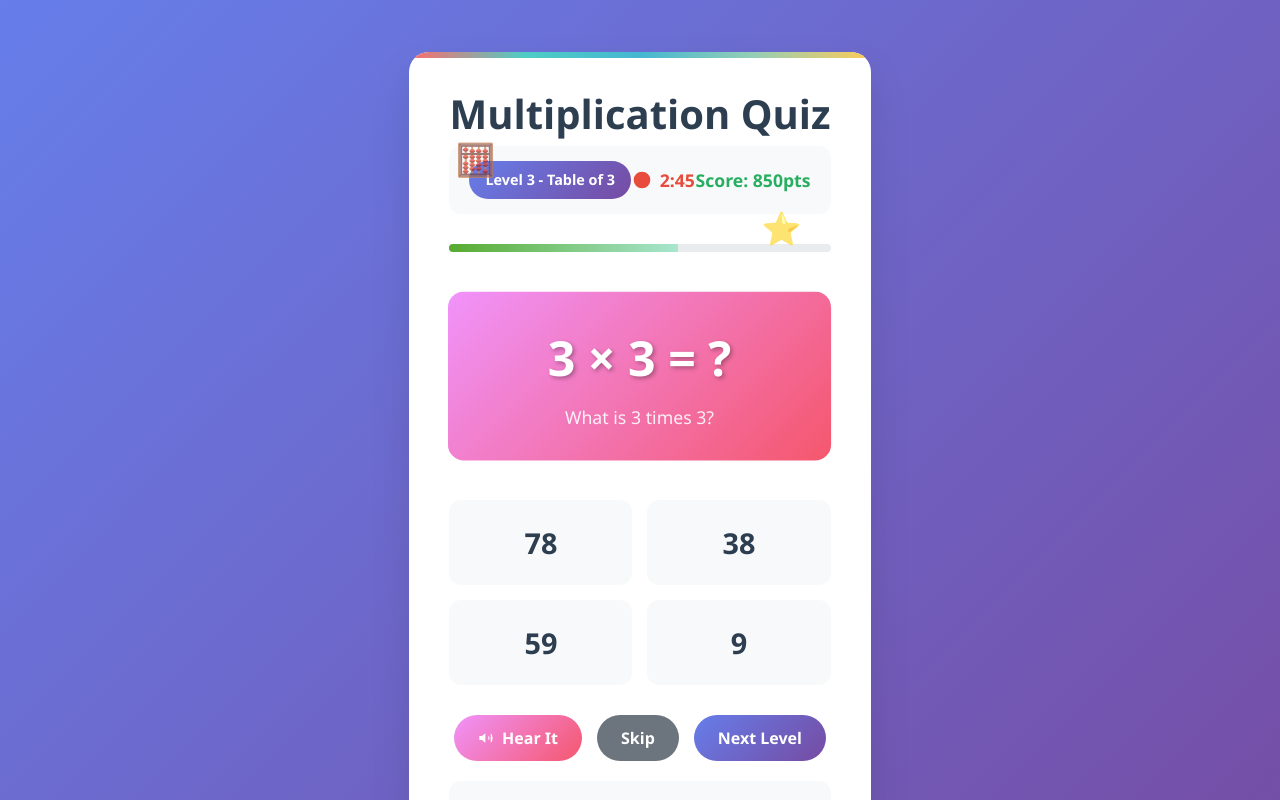
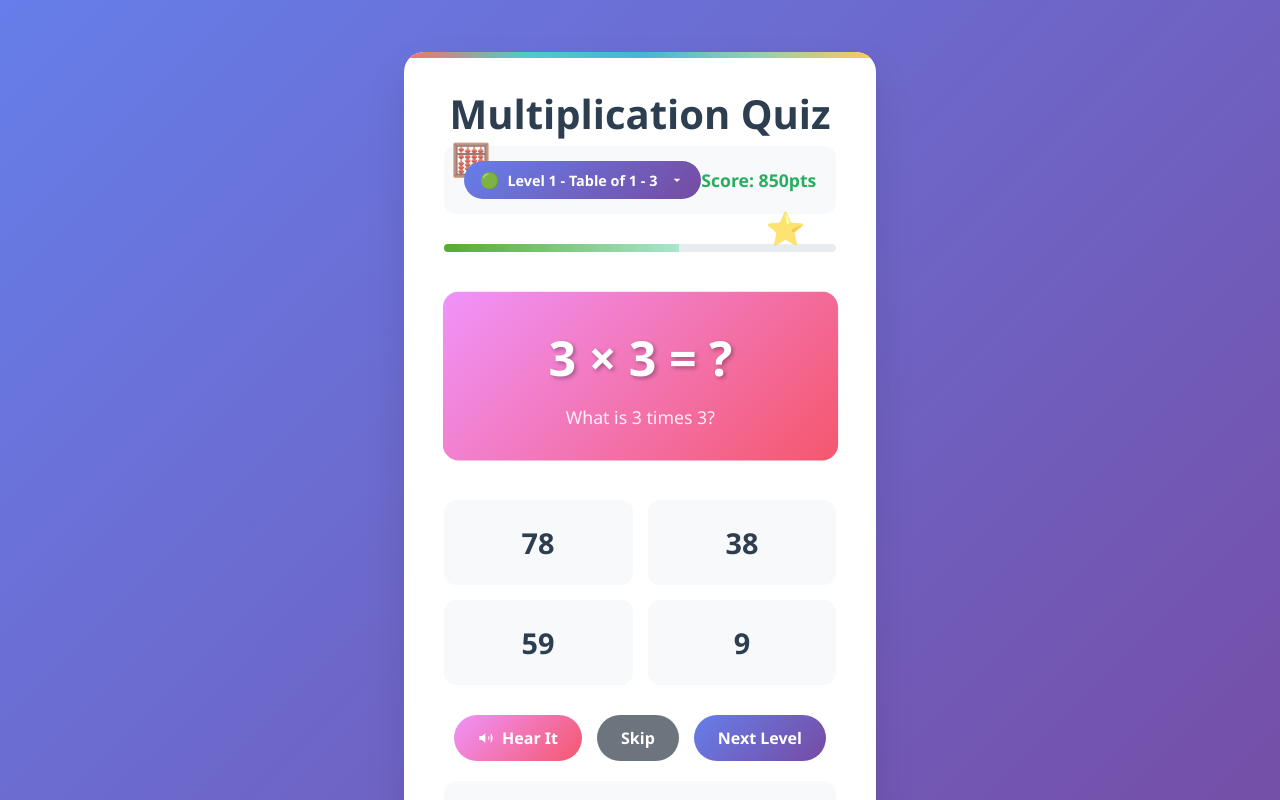
Before and after one commit to mohit-rocks/kids-multiplication, a React (Vite) app: page / in a window 1280 px wide. Shown: the top 800 px of the page. Built offline with nearby package versions, Linux system fonts and the light colour scheme.

Commit message:
Add level support.

```diff
--- a/src/App.css
+++ b/src/App.css
@@ -263,6 +263,100 @@ body {
   100% { transform: scale(1); }
 }
 
+/* Level Dropdown Styles */
+.level-dropdown {
+  position: relative;
+}
+
+.dropdown-trigger {
+  display: flex;
+  align-items: center;
+  gap: 8px;
+  cursor: pointer;
+  border: none;
+  background: linear-gradient(135deg, #667eea, #764ba2);
+  color: white;
+  padding: 8px 16px;
+  border-radius: 20px;
+  font-weight: 600;
+  font-size: 0.9em;
+  transition: all 0.3s ease;
+}
+
+.dropdown-trigger:hover {
+  transform: translateY(-1px);
+  box-shadow: 0 4px 15px rgba(102, 126, 234, 0.4);
+}
+
+.level-emoji {
+  font-size: 1.1em;
+}
+
+.dropdown-arrow {
+  transition: transform 0.3s ease;
+  margin-left: 4px;
+}
+
+.dropdown-trigger.active .dropdown-arrow {
+  transform: rotate(180deg);
+}
+
+.dropdown-menu {
+  position: absolute;
+  top: 100%;
+  left: 0;
+  right: 0;
+  background: white;
+  border-radius: 12px;
+  box-shadow: 0 10px 30px rgba(0, 0, 0, 0.15);
+  overflow: hidden;
+  z-index: 1000;
+  margin-top: 8px;
+  animation: dropdownSlide 0.3s ease-out;
+  border: 1px solid #e9ecef;
+}
+
+@keyframes dropdownSlide {
+  from {
+    opacity: 0;
+    transform: translateY(-10px);
+  }
+  to {
+    opacity: 1;
+    transform: translateY(0);
+  }
+}
+
+.dropdown-item {
+  width: 100%;
+  padding: 12px 16px;
+  border: none;
+  background: transparent;
+  color: #2c3e50;
+  font-size: 0.9em;
+  font-weight: 500;
+  cursor: pointer;
+  transition: all 0.2s ease;
+  display: flex;
+  align-items: center;
+  gap: 8px;
+  text-align: left;
+}
+
+.dropdown-item:hover {
+  background: linear-gradient(135deg, #f8f9fa, #e9ecef);
+  color: #667eea;
+}
+
+.dropdown-item.active {
+  background: linear-gradient(135deg, #667eea, #764ba2);
+  color: white;
+}
+
+.dropdown-item.active:hover {
+  background: linear-gradient(135deg, #5a6fd8, #6a4190);
+}
+
 @media (max-width: 768px) {
   .quiz-container {
     padding: 25px;
@@ -286,4 +380,9 @@ body {
     flex-direction: column;
     gap: 10px;
   }
+
+  .dropdown-menu {
+    max-height: 200px;
+    overflow-y: auto;
+  }
 }
--- a/src/Components/Header.jsx
+++ b/src/Components/Header.jsx
@@ -1,7 +1,56 @@
-import React, { useState, useEffect } from 'react';
-import { useSelector } from 'react-redux';
+import React, { useState, useEffect, useRef } from 'react';
+import {useDispatch, useSelector} from 'react-redux';
+import {setLevel, setNumbers} from "../store/store.jsx";
+
+// Level mapper allows us to set the table start for each level.
+// i.e. when level is 2, multiple questions will start form table of 4.
+const LevelMapper = new Map([
+  [1, 1],
+  [2, 4],
+  [3, 7],
+  [4, 9],
+]);
 
 function Header({props}) {
+
+  const [selectedLevel, setSelectedLevel] = useState(1);
+  const [isDropdownOpen, setIsDropdownOpen] = useState(false);
+  const dropdownRef = useRef(null);
+  const dispatch = useDispatch();
+
+  const levels = [
+    { value: 1, label: "Level 1 - Table of 1 - 3", emoji: "🟢" },
+    { value: 2, label: "Level 2 - Table of 4 - 6", emoji: "🟡" },
+    { value: 3, label: "Level 3 - Table of 7 - 8", emoji: "🟠" },
+    { value: 4, label: "Level 10 - Table of 9 - 10", emoji: "⭐" }
+  ];
+
+  const currentLevel = levels.find(level => level.value === selectedLevel);
+
+  const handleLevelChange = (levelValue) => {
+    setSelectedLevel(levelValue);
+    setIsDropdownOpen(false);
+
+    // Set the level in the state and set numbers again so we can start from
+    // specific table for that level.
+    dispatch(setLevel({level: LevelMapper.get(levelValue)}))
+    dispatch(setNumbers())
+  };
+
+  // Close dropdown when clicking outside
+  useEffect(() => {
+    const handleClickOutside = (event) => {
+      if (dropdownRef.current && !dropdownRef.current.contains(event.target)) {
+        setIsDropdownOpen(false);
+      }
+    };
+
+    document.addEventListener('mousedown', handleClickOutside);
+    return () => {
+      document.removeEventListener('mousedown', handleClickOutside);
+    };
+  }, []);
+
   return (
     <>
       <div className="floating-emoji emoji-1">🧮</div>
@@ -12,13 +61,32 @@ function Header({props}) {
         <h1 className="title">Multiplication Quiz</h1>
 
         <div className="level-info">
-          <div className="level-badge">Level 3 - Table of 3</div>
-          <div className="timer">
-            <svg className="timer-icon" viewBox="0 0 24 24">
-              <circle cx="12" cy="12" r="10"/>
-              <polyline points="12,6 12,12 16,14"/>
-            </svg>
-            2:45
+          <div className="level-dropdown" ref={dropdownRef}>
+            <button
+              className={`level-badge dropdown-trigger ${isDropdownOpen ? 'active' : ''}`}
+              onClick={() => setIsDropdownOpen(!isDropdownOpen)}
+            >
+              <span className="level-emoji">{currentLevel.emoji}</span>
+              {currentLevel.label}
+              <svg className="dropdown-arrow" viewBox="0 0 24 24" width="16" height="16">
+                <path fill="currentColor" d="M7 10l5 5 5-5z"/>
+              </svg>
+            </button>
+
+            {isDropdownOpen && (
+              <div className="dropdown-menu">
+                {levels.map((level) => (
+                  <button
+                    key={level.value}
+                    className={`dropdown-item ${selectedLevel === level.value ? 'active' : ''}`}
+                    onClick={() => handleLevelChange(level.value)}
+                  >
+                    <span className="level-emoji">{level.emoji}</span>
+                    {level.label}
+                  </button>
+                ))}
+              </div>
+            )}
           </div>
           <div className="score">Score: 850pts</div>
         </div>
--- a/src/store/store.jsx
+++ b/src/store/store.jsx
@@ -5,18 +5,21 @@ const numberSlice = createSlice({
   initialState: {
     number1: 0,
     number2: 0,
-    answer: 0
+    answer: 0,
+    level: 0
   },
   reducers: {
     setNumbers: (state) => {
-      state.number1 = Math.floor(Math.random() * 6) + 1;
+      state.number1 = Math.floor(Math.random() * state.level) + 1;
       state.number2 = Math.floor(Math.random() * 10) + 1
     },
     setAnswer: (state) => { state.answer = state.number1 * state.number2 },
+    setLevel: (state, action) => {state.level = action.payload.level},
     reset: (state) => {
       state.number1 = Math.floor(Math.random() * 6) + 1;
       state.number2 = Math.floor(Math.random() * 10) + 1;
       state.answer = state.number1 * state.number2;
+      state.level = 0;
     }
   }
 });
@@ -47,7 +50,7 @@ const statisticsSlice = createSlice({
   }
 });
 
-export const { setNumbers, setAnswer, reset } = numberSlice.actions;
+export const { setNumbers, setAnswer, reset, setLevel } = numberSlice.actions;
 export const { setRight, setWrong, resetStatistics } = statisticsSlice.actions;
 
 // Create store
```
